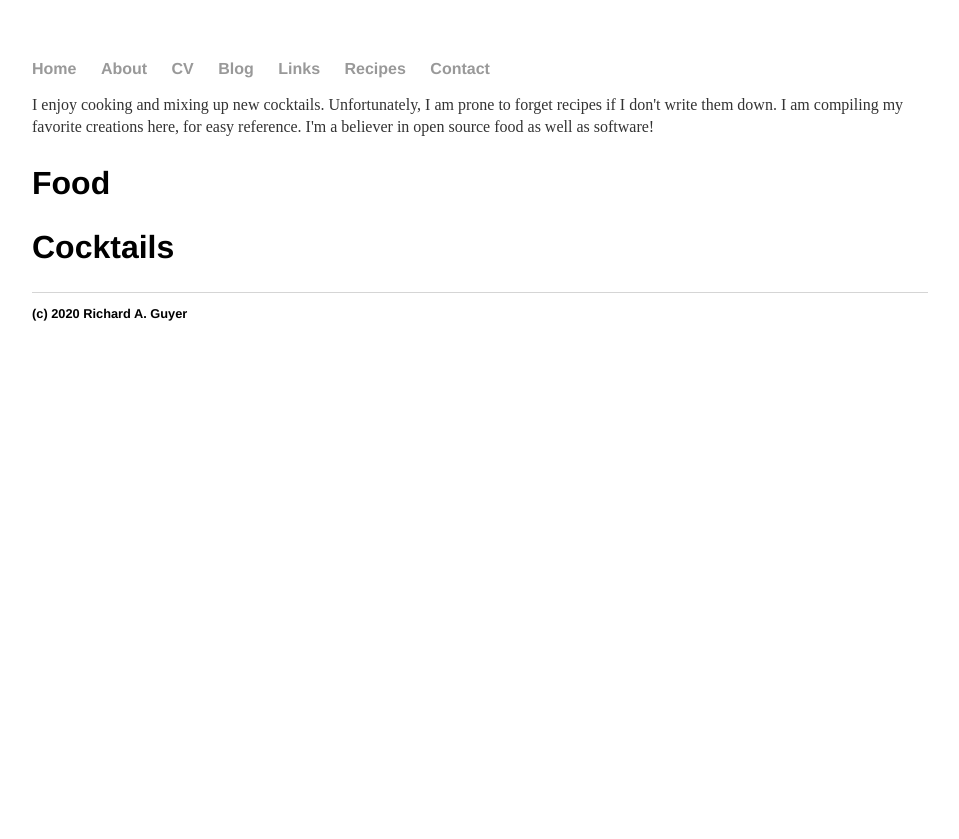
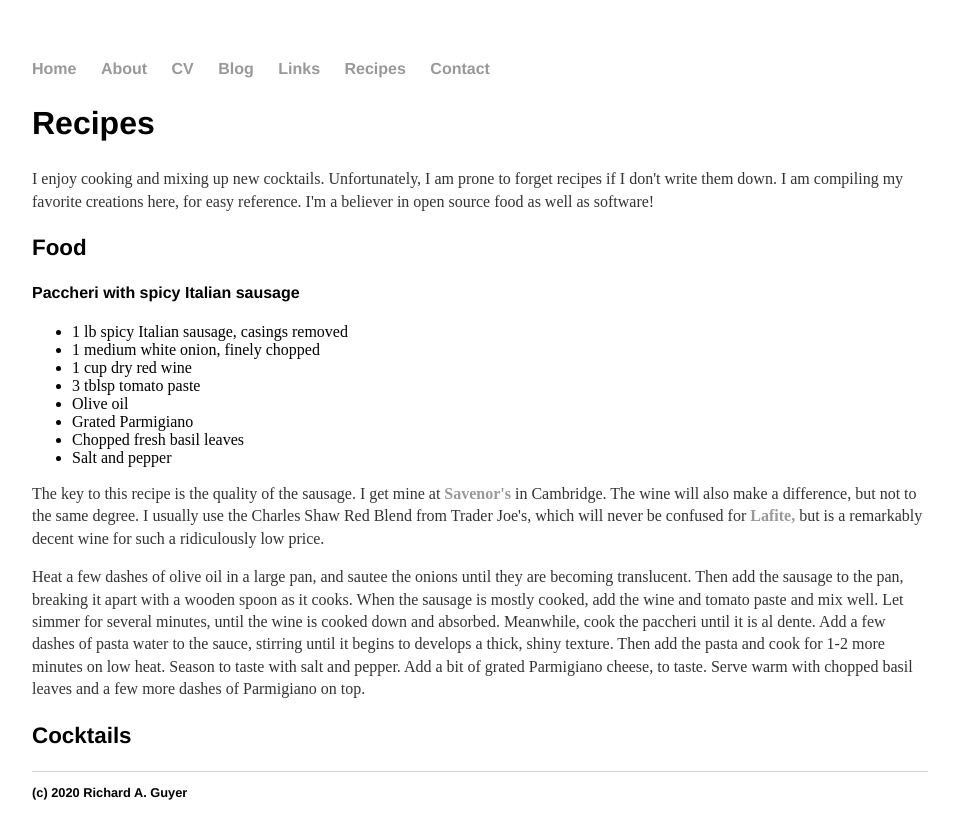
Before and after one commit to riguyer/riguyer.github.io, a Jekyll site: the page built from recipes.html, in a window 1280 px wide. Shown: the top 839 px of the page, without its empty margins (160-1119 px from the left). Built offline with Jekyll 4.4.1, drawn with Linux system fonts in a browser that asks for light colours.

Commit message:
Update recipes.html

```diff
--- a/recipes.html
+++ b/recipes.html
@@ -5,9 +5,35 @@ permalink: /recipes/
 ---
 
 <div class="blurb">
+      <h2>Recipes</h2>
       <p> I enjoy cooking and mixing up new cocktails. Unfortunately, I am prone to forget recipes if I don't write them down. I am compiling my favorite creations here,
           for easy reference. I'm a believer in open source food as well as software!
       </p>
-      <h2>Food</h2>
-      <h2>Cocktails</h2>
+      <h3>Food</h3>
+      <h4>Paccheri with spicy Italian sausage</h4>
+      <ul>
+            <li> 1 lb spicy Italian sausage, casings removed </li>
+            <li> 1 medium white onion, finely chopped </li>
+            <li> 1 cup dry red wine </li>
+            <li> 3 tblsp tomato paste </li>
+            <li> Olive oil </li>
+            <li> Grated Parmigiano </li>
+            <li> Chopped fresh basil leaves </li>
+            <li> Salt and pepper </li>
+      </ul>
+      <p>
+            The key to this recipe is the quality of the sausage. I get mine at <a href=https://www.savenorsmarket.com/><b>Savenor's</b></a> in Cambridge. The
+            wine will also make a difference, but not to the same degree. I usually use the Charles Shaw Red Blend from Trader Joe's, which will never be confused
+            for <a href=https://en.wikipedia.org/wiki/Ch%C3%A2teau_Lafite_Rothschild#Price><b>Lafite,</b></a> but is a remarkably decent wine for such a ridiculously
+            low price.
+      </p>
+      <p>
+            Heat a few dashes of olive oil in a large pan, and sautee the onions until they are becoming translucent. Then add the sausage to the pan, breaking it
+            apart with a wooden spoon as it cooks. When the sausage is mostly cooked, add the wine and tomato paste and mix well. Let simmer for several minutes, until
+            the wine is cooked down and absorbed. Meanwhile, cook the paccheri until it is al dente. Add a few dashes of pasta water to the sauce, stirring until
+            it begins to develops a thick, shiny texture. Then add the pasta and cook for 1-2 more minutes on low heat. Season to taste with salt and pepper. Add
+            a bit of grated Parmigiano cheese, to taste. Serve warm with chopped basil leaves and a few more dashes of Parmigiano on top.
+      </p>
+      <p>
+      <h3>Cocktails</h3>
 </div><!-- /.blurb -->
```
